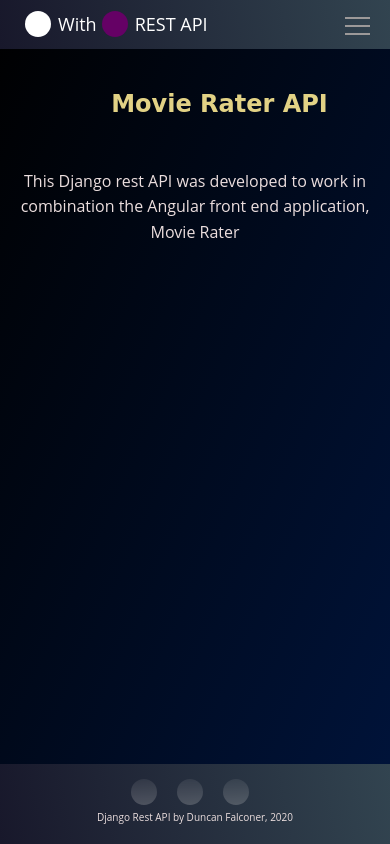
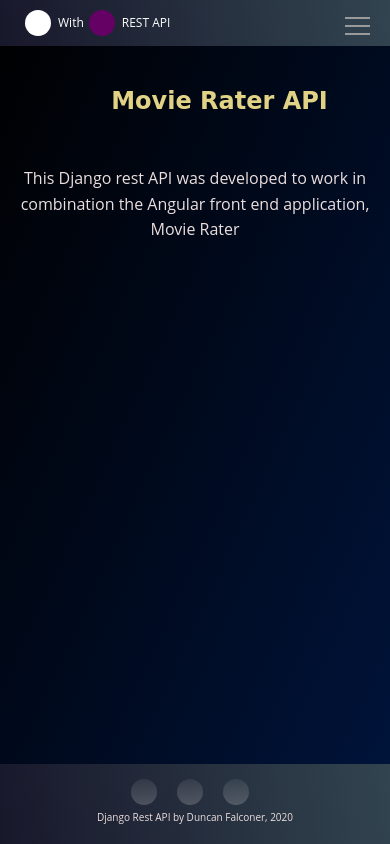
Before and after one commit to ddeveloper72/movieratings, a Django app: template home/templates/index.html in a window 390 px wide. Run offline with Django 3.2, Linux system fonts and the light colour scheme; the template is opened without the code that fills it, so the values that code supplies are empty.

Commit message:
compiled css

```diff
--- a/static/css/main.css
+++ b/static/css/main.css
@@ -30,12 +30,10 @@
   background-image: linear-gradient(to right bottom, var(--color-primary-dark), var(--color-primary-light));
   background-size: cover;
   background-repeat: no-repeat;
-  height: 100%;
 }
 
 .content {
-  min-height: 100%;
-  margin-bottom: -80px;
+  min-height: calc(100vh - 80px);
 }
 
 .container__error {
@@ -83,7 +81,6 @@
           justify-content: center;
   background-image: linear-gradient(260deg, #324450 0%, #18182b 100%);
   height: 80px;
-  margin-top: -80px;
   padding: 0 20px;
 }
 
@@ -328,7 +325,7 @@
       -ms-flex-pack: center;
           justify-content: center;
   margin-top: -80px;
-  padding-bottom: 80px;
+  padding-bottom: 20px;
 }
 
 @media screen and (max-width: 780px) {
@@ -401,6 +398,12 @@
   cursor: pointer;
   -webkit-transition: all .2s;
   transition: all .2s;
+}
+
+@media screen and (max-width: 390px) {
+  .container__form--button {
+    width: 100%;
+  }
 }
 
 .container__form--button-svg {
@@ -496,6 +499,9 @@
   display: -webkit-box;
   display: -ms-flexbox;
   display: flex;
+  -ms-grid-column: 1;
+  -ms-grid-column-span: 1;
+  grid-column: 1 / 2;
   -webkit-box-pack: start;
       -ms-flex-pack: start;
           justify-content: start;
@@ -505,7 +511,6 @@
   cursor: pointer;
   outline: none;
   text-decoration: none;
-  padding-right: 15px;
   -webkit-transition: -webkit-transform .4s;
   transition: -webkit-transform .4s;
   transition: transform .4s;
@@ -550,6 +555,7 @@
 .navbar__mobile {
   display: -ms-grid;
   display: grid;
+  grid-column: 2 / -1;
   font-size: 3rem;
   padding: 10px 0px;
   -ms-grid-columns: 90vw 10vw;
@@ -580,7 +586,7 @@
 
 @media screen and (max-width: 882px) {
   .navbar__brand--txt {
-    font-size: 1.8rem;
+    font-size: 1.2rem;
   }
 }
 
```
Also changed, not shown: 1 other file.
